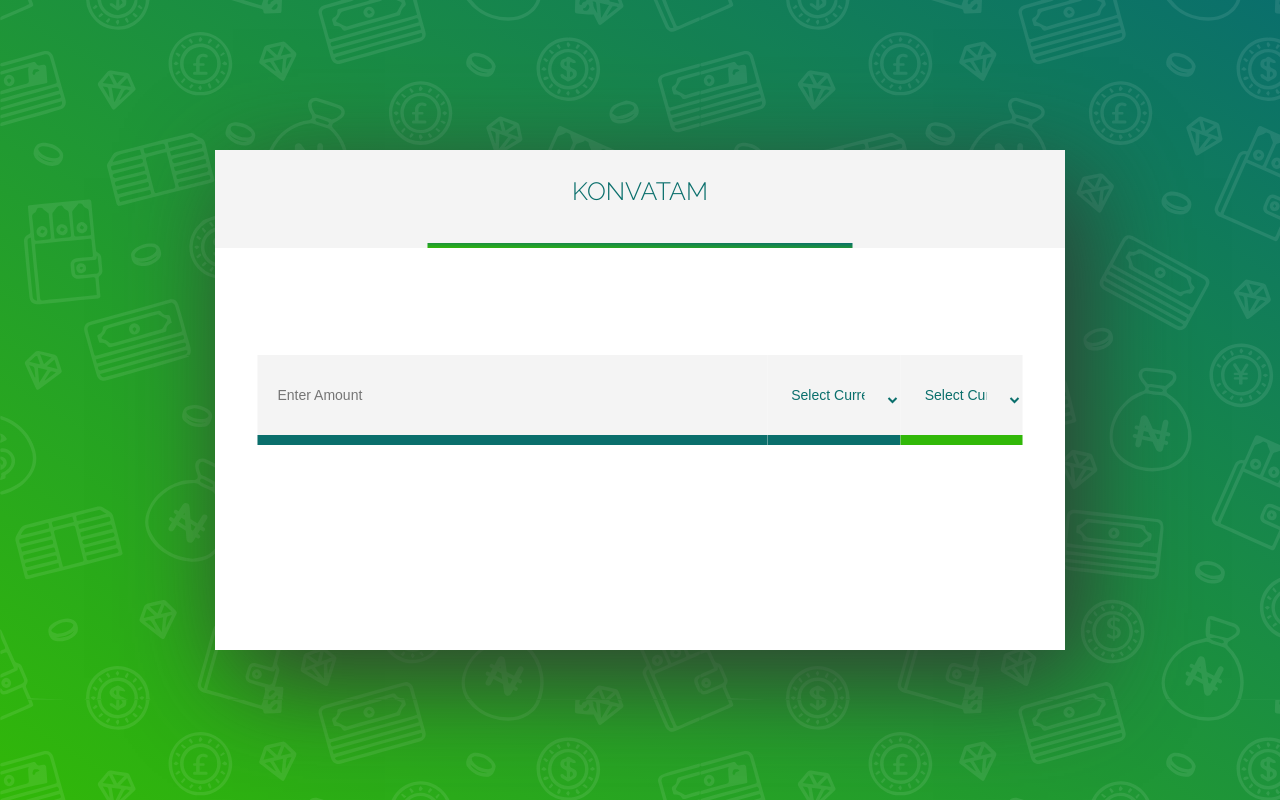
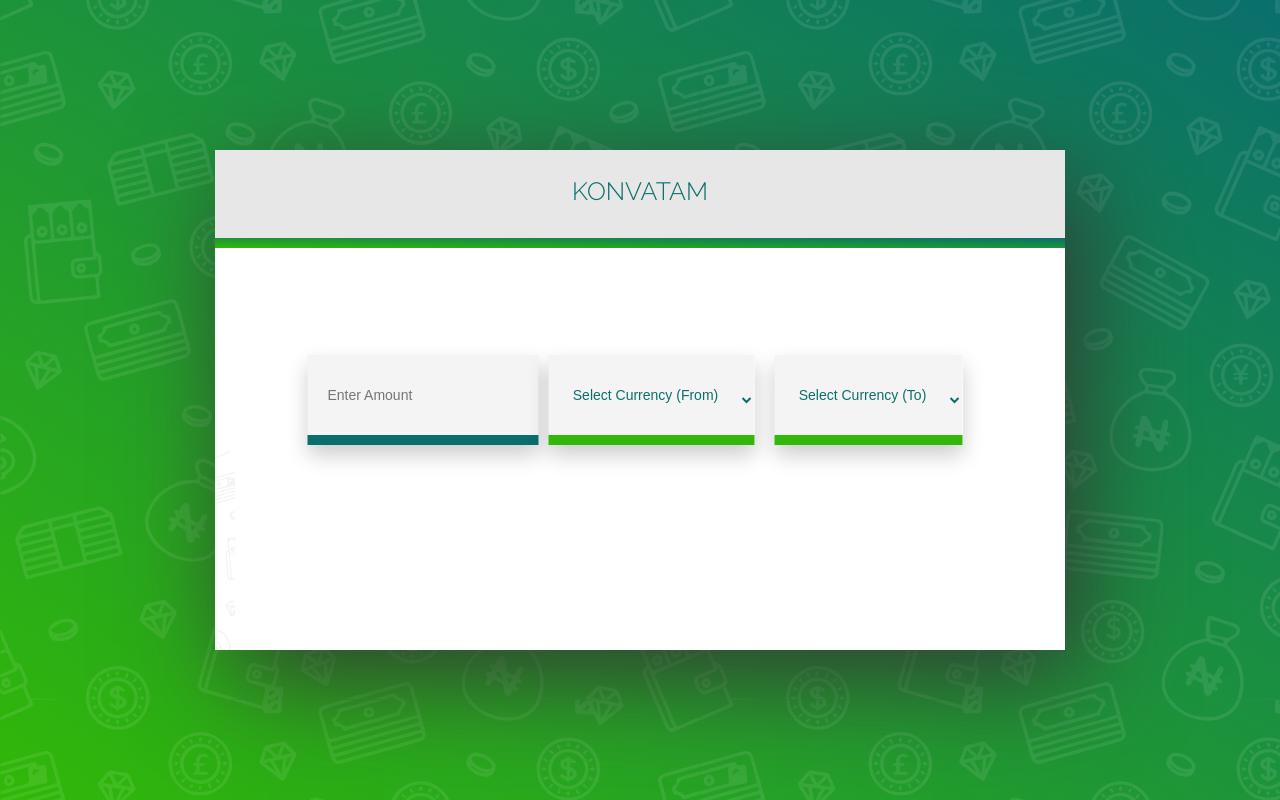
Before and after one commit to shamnex/convert-em-all, a website built with webpack: page src/index.html in a window 1280 px wide. Built offline with nearby package versions, Linux system fonts and the light colour scheme; no server answers.

Commit message:
added responsiveness

```diff
--- a/src/index.html
+++ b/src/index.html
@@ -6,7 +6,7 @@
     <meta name="viewport" content="width=device-width, initial-scale=1.0">
     <meta http-equiv="X-UA-Compatible" content="ie=edge">
     <title>KonVat Dem</title>
-    <link href="https://fonts.googleapis.com/css?family=Raleway:200,300,400,900" rel="stylesheet">
+    <link href="https://fonts.googleapis.com/css?family=Raleway:300,400" rel="stylesheet">
 
     <link rel="stylesheet" href="css/style.css">
 </head>
@@ -19,13 +19,19 @@
             </h1>
         </header>
         <div class="container__body">
+            <div class="converter">
+                <div class="converter__item">
+                    <label hidden for="#amount"></label>
+                    <input class="input input-group__amount" placeholder="Enter Amount" type="number" name="" id="amount">
+                </div>
 
-            <div class="converter">
-                    <input class="input input-group__amount" placeholder="Enter Amount" type="number" name="" id="amount">
 
                 <div class="converter__item">
                     <div class="input-group">
-                        <select class="input input-group__currency" name="" id="currency_from">
+                        <label hidden for="#currency_from"></label>
+
+                        <select class="input
+                        input__border-secondary input-group__currency" name="" id="currency_from">
                             <option value="">Select Currency (From)</option>
                         </select>
                     </div>
@@ -33,34 +39,22 @@
                 <div class="converter__item">
                     <div class="input-group">
                         <!-- <input class="input input__border-secondary input-group__amount" placeholder="Result" disabled type="number" name="" id=""> -->
+                        <label hidden for="#currency_to"></label>
 
                         <select class="input input__border-secondary   input-group__currency" name="" id="currency_to">
+
                             <option value="">Select Currency (To)</option>
 
                         </select>
                     </div>
                 </div>
 
-
-
-                <!-- <div class="converter__item">
-                    <div class="input-group">
-                        <input class="input input-group__amount" placeholder="Enter Amout" disabled type="text" name="" id="">
-
-                        <div class="select input" tabindex="1">
-                            <input class="selectopt" name="test" type="radio" id="opt1" checked>
-                            <label for="opt1" class="option">$(USD)</label>
-                            <input class="selectopt" name="test" type="radio" id="opt2" checked>
-                            <label for="opt2" class="option">N(NGN)</label>
-                        </div>
-                    </div>
-                </div> -->
             </div>
         </div>
                 <div class="results u-text-center">
 
                 </div>
-        <!-- <div class="btn">RESET</div> -->
+        <!-- <div class="btn">Cel</div> -->
 
 
     </div>
--- a/src/sass/abstracts/_variables.scss
+++ b/src/sass/abstracts/_variables.scss
@@ -1,6 +1,7 @@
 //Colors
 $color-primary:  #0A6F6C;
 $color-secondary:  #31B808;
+$color-danger:  rgb(218, 68, 113);
 $color-gradient: linear-gradient( to right top, #31B808,  #0A6F6C);
 
 
--- a/src/sass/base/_animations.scss
+++ b/src/sass/base/_animations.scss
@@ -0,0 +1,8 @@
+@keyframes fadeIn {
+    0% {
+        opacity: 0;
+    }
+    100% {
+        opacity: 1;
+    }
+}
--- a/src/sass/components/_button.scss
+++ b/src/sass/components/_button.scss
@@ -22,7 +22,7 @@
         background: $color-gradient;
     }
     &:hover {
-        transform: translateY(-0.3rem);
+        // transform: translateY(-0.3rem);
         box-shadow: 0 10px 20px rgba($color-black,.2);
         &::before {
             background-position-y: 200%;
--- a/src/sass/pages/_index.scss
+++ b/src/sass/pages/_index.scss
@@ -13,7 +13,9 @@
         background: url("../img/bg_pattern_white.svg");
         background-size: 70rem;
         opacity: 0.09;
-        overflow: hidden;
+        @include respond(phone) {
+            background-size: 30rem;
+        }
     }
     .container {
 
@@ -26,6 +28,13 @@
         background-color: $color-white;
         @include absolutecenter;
         box-shadow: $shadow;
+        @include respond(tablet) {
+            max-height: 100%;
+            height: 50rem;
+            max-width: 80rem;
+            width: calc(100vw - 2rem);
+
+        }
         @include respond(phone) {
             max-height: 100%;
             height: calc(100vh - 6rem);
@@ -46,17 +55,18 @@
                 background-size: 30rem;
                 opacity: 0.05;
                 overflow: hidden;
+                z-index: -10;
             }
         }
         &__header {
-            background: $color-grey-white;
+            background: darken($color-grey-white, 5%);
             padding: 2rem;
             position: relative;
             &::after {
                 background: $color-gradient;
                 content: "";
-                height: .5rem;
-                width: 50%;
+                height: 1rem;
+                width: 100%;
                 position: absolute;
                 left: 0;
                 bottom: 0;
@@ -64,6 +74,7 @@
                 transform: translateX(-50%);
 
                 @include respond(phone) {
+                    height: 1rem;
                     width: 100%;
 
                 }
@@ -76,7 +87,7 @@
         }
     }
     .converter {
-        // margin-top: 5rem;
+        // margin-top: 15%;
         width: 100%;
         display: flex;
         flex-direction: row;
@@ -84,6 +95,11 @@
         justify-content: center;
         @include respond(phone) {
             flex-direction: column;
+            margin-top: 20%;
+            align-items: stretch;
+            justify-content: end;
+
+
 
         }
         &__item {
@@ -95,15 +111,24 @@
         .input-group {
             display: flex;
             align-items: center;
-            flex-grow: 1;
+            margin: 1rem;
+            box-shadow: 0 1rem 2rem rgba(0,0,0,0.2);
             @include respond(phone) {
+                margin: 0;
                 margin-top: 2rem;
-                box-shadow: 0 1rem 2rem rgba(0,0,0,0.2);
 
             }
 
             &__amount {
-                flex-grow: 1;
+                flex-shrink: 2.5;
+                margin-right: 1rem;
+                box-shadow: 0 1rem 2rem rgba(0,0,0,0.2);
+
+                @include respond(phone) {
+                    margin-right: 0;
+
+
+                }
             }
             &__currency {
                 // flex-grow: 1;
@@ -116,28 +141,37 @@
         }
     }
     .btn {
-        width: 50%;
-        text-align: center;
-        margin: 0 auto;
-        display: block;
-        margin-top: 6rem;
+        // width: 50%;
+        // text-align: center;
+        // margin: 0 auto;
+        // display: block;
+        // margin-top: 6rem;
+        // bottom: 0;
+        // left: 50%;
+        // transform: translateX(-50%)
+    }
+    .results {
         position: absolute;
         bottom: 0;
-        left: 50%;
-        transform: translateX(-50%)
-    }
-    .results {
-        margin-top: 6rem;
-        position: absolute;
+        padding: 1rem;
         bottom: 0;
-        left: 50%;
-        transform: translateX(-50%);
-        width: 100%;
+        left: 0;
+        min-height: 20rem;
         background-image: $color-grey-white;
+
+        @include respond(phone) {
+            min-height: 20vh;
+            padding: 0;
+            margin-top: 10%;
+            max-height: 20rem;
+
+        }
+
 
         &::before {
             content: "";
             height: 100%;
+            text-align: center;
             width: 100%;
             position: absolute;
             left: 0;
@@ -146,25 +180,95 @@
             background-size: 30rem;
             opacity: 0.04;
             overflow: hidden;
+            @include respond(phone) {
+                background:none;
+                margin-top: 2rem;
+                z-index: -100;
+                height: 0;
+
+            }
         }
         &__from {
             color: lighten($color-black, 50%);
             font-size: 4.4rem;
             font-weight: 300;
             display: inline-block;
+            @include respond(tablet) {
+                color: darken($color-black, 50%);
+                font-weight: 400;
+                font-size: 2.4rem;
+
+            }
+            @include respond(phone) {
+                color: darken($color-black, 50%);
+                font-weight: 400;
+                font-size: 2.4rem;
+
+            }
             span {
                 font-size: 3.8rem;
+                @include respond(tablet) {
+                    font-weight: 400;
+                    font-size: 2.3rem;
+                }
+                @include respond(phone) {
+                    font-weight: 400;
+                    font-size: 1.4rem;
+                }
+
             }
         }
         &__to {
             display: inline-block;
             color: $color-primary;
+            font-weight: 300;
             font-size: 6rem;
+            @include respond(tablet) {
+                font-size: 4rem;
+            }
+            @include respond(phone) {
+                font-weight: 400;
+                font-size: 3rem;
+            }
+
             span {
                 font-size: 3.8rem;
                 color: lighten($color-black, 50%);
                 font-weight: 300;
+                @include respond(tablet) {
+                    color: darken($color-black, 50%);
+                    font-size: 2.8rem;
+                }
+                @include respond(phone) {
+                    color: darken($color-black, 50%);
+                    font-size: 1.4rem;
+                }
 
+            }
+        }
+
+
+        &__error {
+            font-size: 1.8rem;
+            font-weight: 400;
+            color: $color-danger !important;
+            text-transform: capitalize;
+            @include respond(phone) {
+            }
+
+            &--message {
+                margin: 2rem 0;
+
+            }
+            &--btn {
+                width: 20rem;
+                text-align: center;
+                margin: 0 auto;
+                font-size: 2.0rem;
+                @include respond(phone) {
+                      margin: 0 auto;
+
+                }
             }
         }
     }
--- a/src/scripts/app.js
+++ b/src/scripts/app.js
@@ -59,7 +59,13 @@ const convertController = async () => {
 
     //4) Convert it
     await state.converter.convertCurrency();
+
+    if(state.converter.error) return convertView.showError(state.converter.error)
+
+
+    //5) Convert it
     if(!state.converter.result || !amount)  return convertView.clearResults();
+
 
     //5)Display Result
     convertView.displayResults(state.converter.result);
--- a/src/scripts/models/convert.js
+++ b/src/scripts/models/convert.js
@@ -16,7 +16,6 @@ export default class Conversion {
             if(!this.fromCurrency || !this.toCurrency ) return;
 
             const res = await (await fetch(url)).json();
-            console.log(res);
             const value = +res[query];
 
             if (value) {
@@ -24,10 +23,12 @@ export default class Conversion {
                 this.result = Math.round(total * 100) / 100;
             } else {
                 const error = new Error(`value not found for ${query}`);
+                this.error = error;
                 throw(error);
             }
         } catch (error) {
-            console.log("Got an error: ", error.message);
+            this.error = error;
+            console.log(error);
         };
     }
 }
--- a/src/scripts/models/currency.js
+++ b/src/scripts/models/currency.js
@@ -7,10 +7,10 @@ export default class Countries {
         try {
             const url = `${constants.BASE_URL}${constants.CURRENCIES_URL}`;
             const { results: currencies } = await ( await fetch(url)).json();
-                console.log(currencies);
              this.currencies = Object.values(currencies);
         } catch (error) {
-            console.log(error.message);
+            this.error = error;
+            console.log(error);
         };
     }
 }
```
Also changed, not shown: src/scripts/views/convertView.js (+17 -2 lines), src/sw.js (+19 -4 lines), dist/css/style.css, dist/index.html, dist/scripts/bundle.js, dist/sw.js. Lines whose indentation alone changed are shown as unchanged.
